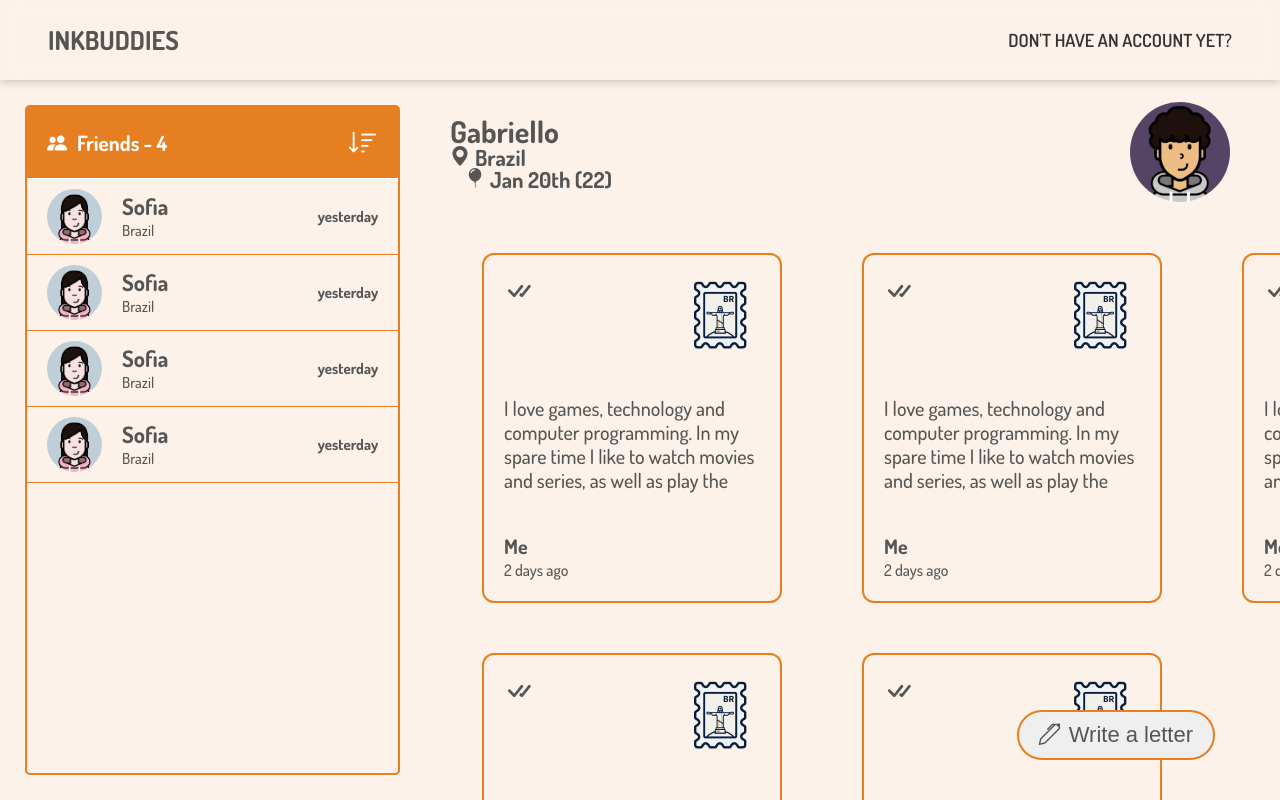
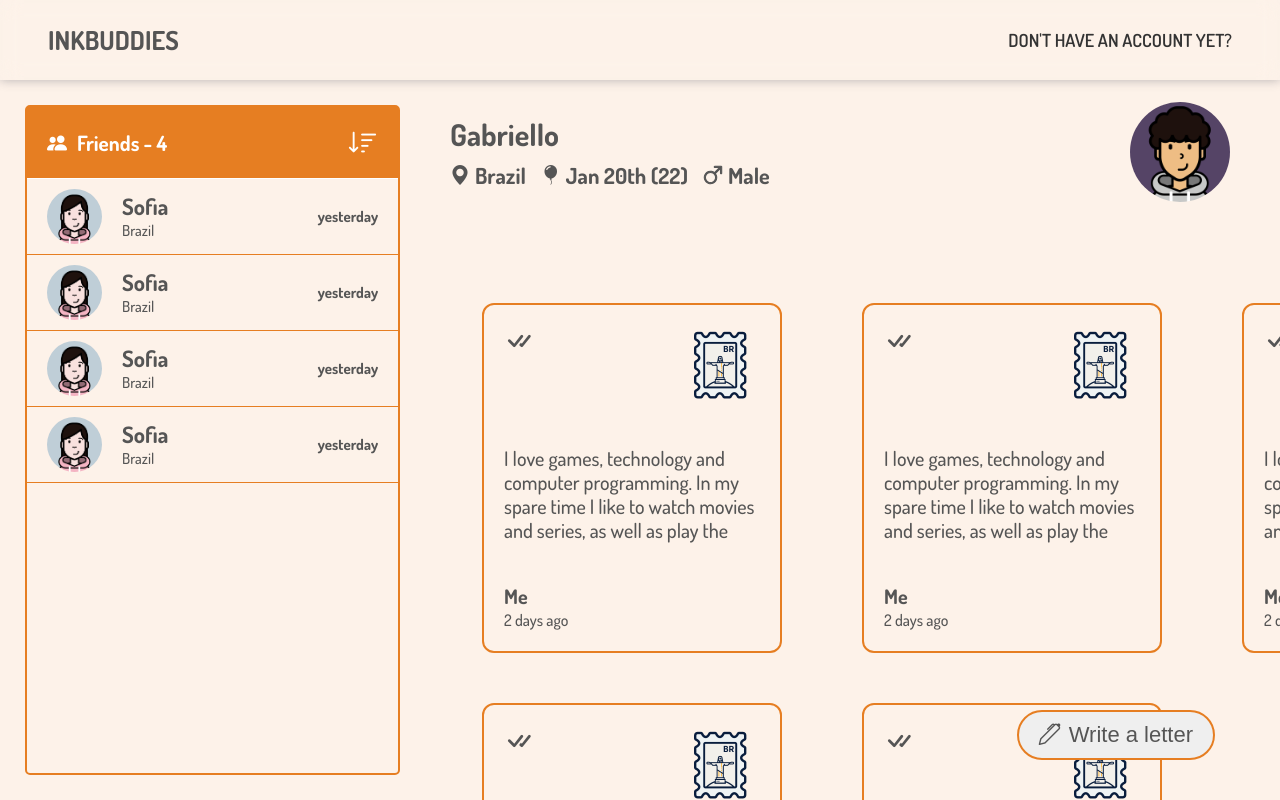
Before and after one commit to JoGabriel-Santos/inkbuddies, a React (Create React App) app in the folder client/: page /friends in a window 1280 px wide. Built offline with nearby package versions, Linux system fonts and the light colour scheme.

Commit message:
Implementing Letter

```diff
--- a/client/src/pages/Friends.jsx
+++ b/client/src/pages/Friends.jsx
@@ -1,6 +1,7 @@
 import React from "react";
 
 import Friend from "../components/Friend";
+import Letter from "../components/Letter";
 import Message from "../components/Message";
 
 function Friends() {
@@ -31,7 +32,7 @@ function Friends() {
                     <div className="user--info">
                         <h2 className="user-name">Gabriello</h2>
 
-                        <div className="country-and-birth">
+                        <div className="additional-info">
                             <div className="country">
                                 <i className="bi bi-geo-alt-fill"></i>
                                 <h2 className="user-info--text">Brazil</h2>
@@ -41,13 +42,20 @@ function Friends() {
                                 <i className="bi bi-balloon-fill"></i>
                                 <h2 className="user-info--text">Jan 20th (22)</h2>
                             </div>
+
+                            <div className="gender">
+                                <i className="bi bi-gender-male"/>
+                                <h2 className="user-info--text">Male</h2>
+                            </div>
                         </div>
                     </div>
 
                     <div className="user-photo">
-                        <img src={ require("../util/profile-gabriellou.png") } alt=""/>
+                        <img src={require("../util/profile-gabriellou.png")} alt=""/>
                     </div>
                 </div>
+
+                <Letter/>
 
                 <div className="container grid grid--3-cols margin-bottom-md">
                     <Message/>
--- a/client/src/styles/style.css
+++ b/client/src/styles/style.css
@@ -346,7 +346,7 @@
     padding-left: 15px;
 }
 
-.gender i{
+.gender i {
     -webkit-text-stroke: 1px;
 }
 
@@ -474,6 +474,12 @@
     padding-right: 8px;
 }
 
+/* ----- Letter ----- */
+
+.section-letter {
+    margin-bottom: 50px;
+}
+
 /* ----- CTA ----- */
 
 .section-cta {
```
